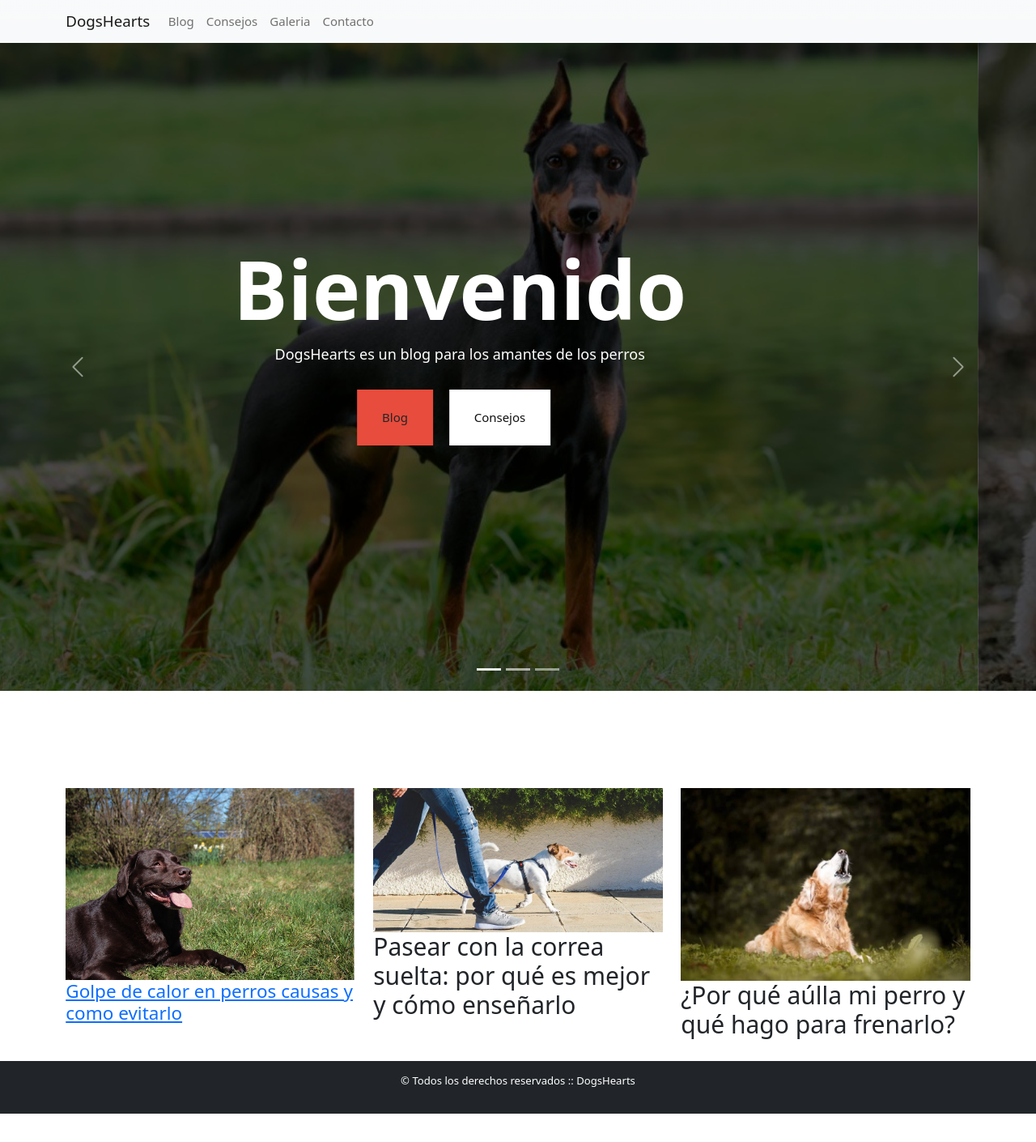
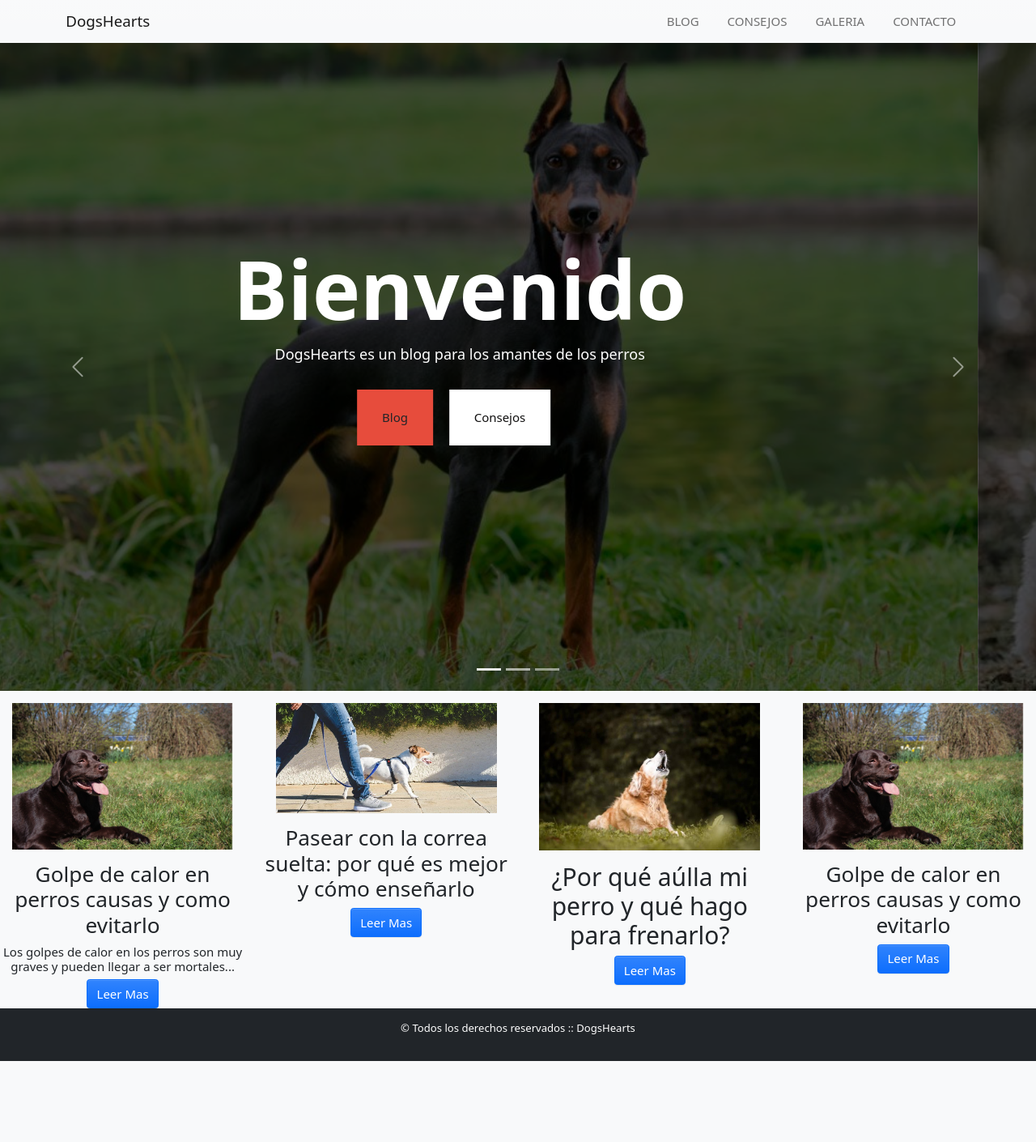
Before and after one commit to JuanCruz2317/Blog_Perros_Desafio, a website: page index.html in a window 1280 px wide. Shown: the whole page at 81% size. Before the commit the page ends 1375 px from the top, so only its background shows below. Drawn offline with Linux system fonts and the light colour scheme.

Commit message:
se modifico el index

```diff
--- a/assets/sass/index.scss
+++ b/assets/sass/index.scss
@@ -3,9 +3,11 @@
 @import './views/gallery';
 @import './views/about';
 @import './misc/variables';
-@import "../libs/bootstrap/bootstrap-5.1.3/scss/bootstrap.scss";
 @import './partials/header';
 @import './partials/article';
+@import './misc/mixins';
+@import './components/buttons';
+@import "../libs/bootstrap/bootstrap-5.1.3/scss/bootstrap.scss";
 
 /* variables */
 
@@ -32,6 +34,10 @@ body {
 
 
 /* estilos del header & navbar */
+.nav-link{
+  font-size: 2 rem;
+  color: black;
+  }
 
 
 
--- a/assets/sass/misc/_mixins.scss
+++ b/assets/sass/misc/_mixins.scss
@@ -1,13 +1,4 @@
-.flex-row {
-    display: flex; }
-
-  .flex-column {
-    display: flex;
-    flex-direction: column; }
-
-  body {
-    font-family: 'DM Sans', sans-serif; }
-
-  .container {
-    max-width: 1200px;
-    margin: 0 auto; }
+@mixin size-btn{
+  height: 40px;
+  width: 150px;
+}
--- a/assets/sass/partials/_header.scss
+++ b/assets/sass/partials/_header.scss
@@ -1 +1,20 @@
 /* estilos del header & navbar */
+.navbar-brand{
+    font-size: 2rem;
+    color:black
+}
+
+.navbar-brand:hover{
+    color:black
+}
+
+.nav-link{
+    margin-right: 10px;
+    margin-left: 10px;
+    color:black;
+    text-transform: uppercase;
+    }
+
+.nav-link:hover{
+    color:black
+}
--- a/index.html
+++ b/index.html
@@ -12,15 +12,15 @@
     <meta name="keywords"  content="BLOG, PERROS, CACHORROS, CONSEJOS, INFORMACION">
 
 </head>
-<body>
+<body class="bg-light">
   <nav class="navbar navbar-expand-lg navbar-light bg-light">
     <div class="container-md">
-      <a class="navbar-brand" href="#">DogsHearts</a>
+      <a class="navbar-brand" href="./index.html">DogsHearts</a>
       <button class="navbar-toggler" type="button" data-bs-toggle="collapse" data-bs-target="#navbarNavAltMarkup" aria-controls="navbarNavAltMarkup" aria-expanded="false" aria-label="Toggle navigation">
         <span class="navbar-toggler-icon"></span>
       </button>
       <div class="collapse navbar-collapse" id="navbarNavAltMarkup">
-        <div class="navbar-nav">
+        <div class="navbar-nav ms-auto">
           <a class="nav-link" aria-current="page" href="./assets/pages/blog.html">Blog</a>
           <a class="nav-link" href="./assets/pages/tips.html">Consejos</a>
           <a class="nav-link" href="./assets/pages/gallery.html">Galeria</a>
@@ -84,34 +84,69 @@
         <span class="visually-hidden">Next</span>
       </button>
     </div>
-<section class="container">
     <div class="row">
-    <article class="col-sm-6 col-lg-4">
-      <a href="./assets/pages/Blog/golpe-de-calor-en-perros-causas-y-como-evitarlo.html">
-              <img class="img-fluid" src="./assets/Image/golpe-de-calor.jpg" alt="">
-         </a><a href="./assets/pages/Blog/golpe-de-calor-en-perros-causas-y-como-evitarlo.html"><h4>Golpe de calor en perros causas y como evitarlo</h4></a>
-    </article >
-
-    <article class="col-sm-6 col-lg-4">
-    <img class="img-fluid" src="./assets/Image/correa.jpg" alt="">
-    <h2>Pasear con la correa suelta: por qué es mejor y cómo enseñarlo</h2>
-    </article>
+      <div class="col-lg-3 text-center">
+        <div class="card border-0 bg-light">
+          <div class="card-body">
+            <img  src="./assets/Image/golpe-de-calor.jpg " class="img-fluid" alt="">
+              </div>
+            </div>
+            <h3> Golpe de calor en perros causas y como evitarlo</h3>
+            <h6>Los golpes de calor en los perros son muy graves y pueden llegar a ser mortales...</h6>
 
 
-    <article class="col-sm-6 col-lg-4">
-        <img class="img-fluid" src="./assets/Image/perro-aullador.jpg" alt="">
-        <h2>¿Por qué aúlla mi perro y qué hago para frenarlo?</h2>
-     </article>
+            <button class="btn btn-primary">Leer Mas</button>
+        </div>
+        <div class="col-lg-3 text-center">
+          <div class="card border-0 bg-light">
+            <div class="card-body">
+              <img  src="./assets/Image/correa.jpg " class="img-fluid" alt="">
+                </div>
+              </div>
+              <h3> Pasear con la correa suelta: por qué es mejor y cómo enseñarlo</h3>
+              <button class="btn btn-primary">Leer Mas</button>
+          </div>
+          <div class="col-lg-3 text-center">
+            <div class="card border-0 bg-light">
+              <div class="card-body">
+                <img  src="./assets/Image/perro-aullador.jpg" class="img-fluid" alt="">
+                  </div>
+                </div>
+                  <h2>¿Por qué aúlla mi perro y qué hago para frenarlo?</h2>
+                  <button class="btn btn-primary ">Leer Mas</button>
 
+            </div>
+            <div class="col-lg-3 text-center">
+              <div class="card border-0 bg-light">
+                <div class="card-body">
+                  <img  src="./assets/Image/golpe-de-calor.jpg " class="img-fluid" alt="">
+                    </div>
+                  </div>
+                  <h3> Golpe de calor en perros causas y como evitarlo</h3>
+                  <button class="btn btn-primary">Leer Mas</button>
+
+              </div>
+      </div>
     </div>
-</section>
+
+
+
+
 
 <div class="container-fluid bg-dark text-center p-3  footer-text">
   <p class="small">&copy; Todos los derechos reservados :: DogsHearts</p>
 </div>
 
 
+
      </main>
      <script src="./assets/js/bootstrap.bundle.min.js"></script>
    </body>
 </html>
+
+
+<section class="container">
+
+
+  </div>
+</section>
```
Also changed, not shown: assets/pages/contact.html (+1 -1 lines), assets/css/style.css, assets/sass/components/_buttons.scss (added).
